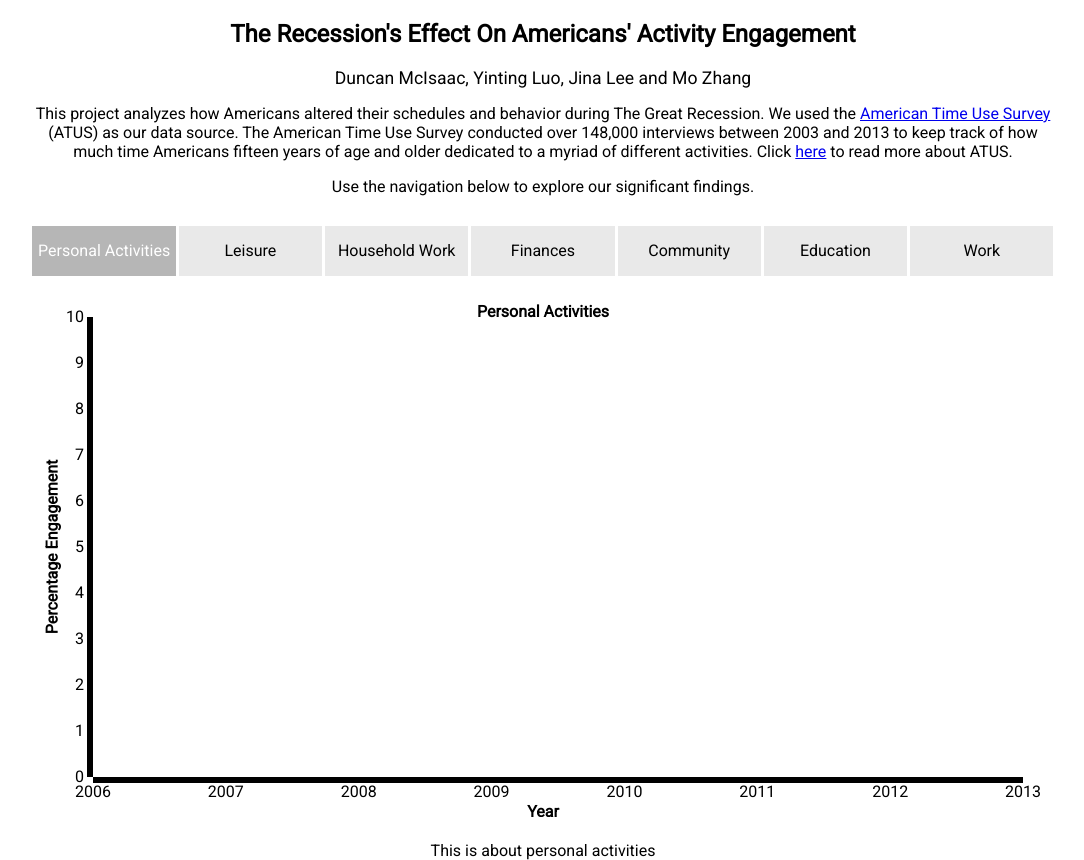
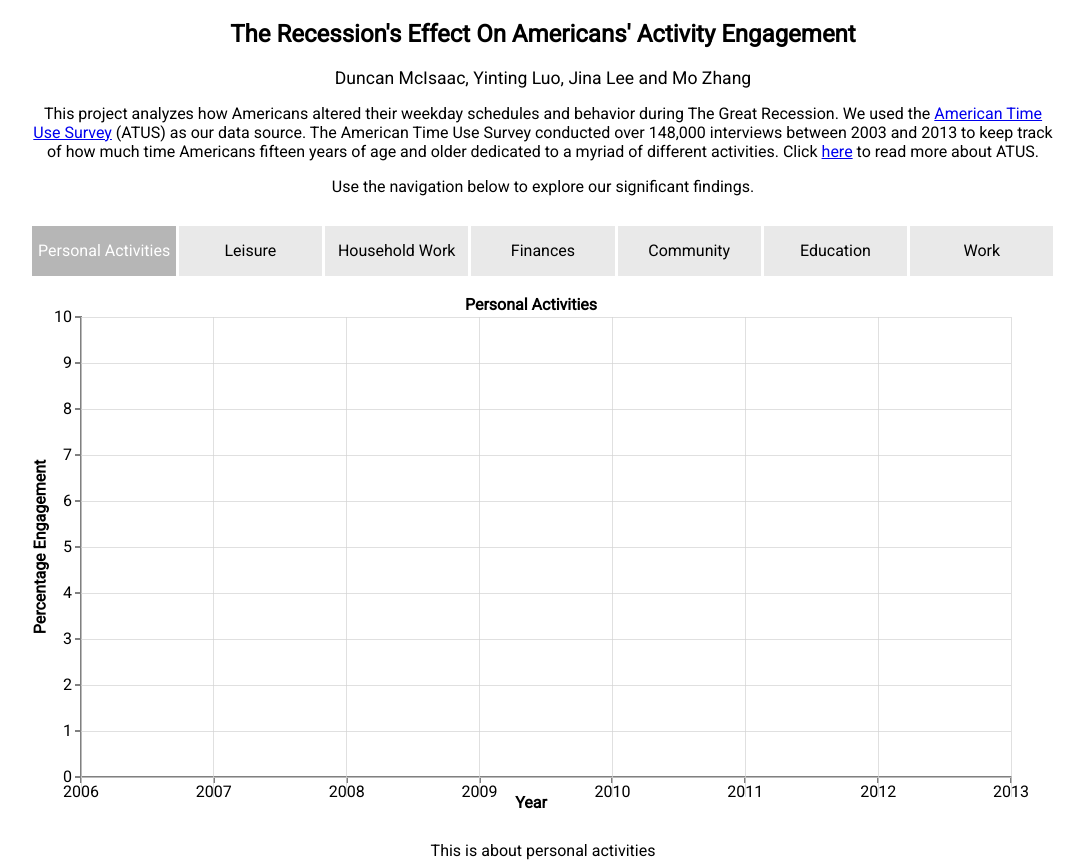
Before and after one commit to 00f2ff/dbm-project1, a Python web app: template templates/index.html in a window 1280 px wide; the page is wider, and only the part inside the window is pictured. Shown: that part, without its empty margins (97-1181 px from the left). Run offline with Jinja, Linux system fonts and the light colour scheme; the template is opened without the code that fills it, so the values that code supplies are empty; some libraries are stand-ins or nearby versions.

Commit message:
Added legend and gridlines. Still no hover/tooltips/narrative

```diff
--- a/stylesheets/time.css
+++ b/stylesheets/time.css
@@ -66,6 +66,23 @@ body {
 	background-color: rgba(182,182,182,1);
 }
 
+.axis path,
+.axis line {
+	fill: none;
+	stroke: grey;
+	stroke-width: 2;
+	shape-rendering: crispEdges;
+}
+
+.grid .tick {
+    stroke: lightgrey;
+    stroke-opacity: 0.7;
+    shape-rendering: crispEdges;
+}
+.grid path {
+    stroke-width: 0;
+}
+
 #analysis-box {
 	margin-top: 20px;
 }
--- a/templates/index.html
+++ b/templates/index.html
@@ -9,14 +9,14 @@
 <div id="container">
   <h2>The Recession's Effect On Americans' Activity Engagement</h2>
   <div id="members">Duncan McIsaac, Yinting Luo, Jina Lee and Mo Zhang</div> <!-- Are these the names people want on the project? -->
-  <p>This project analyzes how Americans altered their schedules and behavior during The Great Recession. We used the <a target="_blank" href="https://catalog.data.gov/dataset/american-time-use-survey-54e68">American Time Use Survey</a> (ATUS) as our data source. The American Time Use Survey conducted over 148,000 interviews between 2003 and 2013 to keep track of how much time Americans fifteen years of age and older dedicated to a myriad of different activities. Click <a target="_blank" href="http://www.bls.gov/tus/atussummary.pdf">here</a> to read more about ATUS. </p>
+  <p>This project analyzes how Americans altered their weekday schedules and behavior during The Great Recession. We used the <a target="_blank" href="https://catalog.data.gov/dataset/american-time-use-survey-54e68">American Time Use Survey</a> (ATUS) as our data source. The American Time Use Survey conducted over 148,000 interviews between 2003 and 2013 to keep track of how much time Americans fifteen years of age and older dedicated to a myriad of different activities. Click <a target="_blank" href="http://www.bls.gov/tus/atussummary.pdf">here</a> to read more about ATUS. </p>
   <span>Use the navigation below to explore our significant findings.</span>
   <div id="graph-container">
     <div id="graph-nav">
       <!-- JS: .click will analyze the data-index of $(this), split it on , and turn it into numbers, and call graphing function accordingly. It could also take $(this).html() for the chart title -->
       <div class="graph-input selected" data-index="0,1">Personal Activities</div>
       <div class="graph-input" data-index="2">Leisure</div>
-      <div class="graph-input" data-index="3,4,5,6">Household Work</div>
+      <div class="graph-input" data-index="3,4,5,6">Household Work</div> <!-- blue red yellow green -->
       <div class="graph-input" data-index="7">Finances</div>
       <div class="graph-input" data-index="8,9">Community</div>
       <div class="graph-input" data-index="10">Education</div>
@@ -56,6 +56,7 @@ analyses = {
 // Add default analysis text
 $('#analysis-box').html(analyses["Personal Activities"]);
 
+// Graph navigation
 $('.graph-input').click(function() {
   // reset all elements and set this one to selected
   $('.graph-input').removeClass('selected');
@@ -71,6 +72,12 @@ $('.graph-input').click(function() {
   drawActivities(category, indexes);
 
 });
+
+// line hover handler (for now, just dots)
+// $('.dot').on('hover',function() {
+//   $(this).attr('fill',$(this).attr('stroke')); // doesn't work, probably because there are no dots yet
+// });
+
 // drawActivities("Household Work",["3","4","5","6"]);
 drawActivities("Personal Activities",["0","1"]);
 function drawActivities(category, indexes) {
@@ -101,7 +108,8 @@ function drawActivities(category, indexes) {
     yRange = [0,60];
   }
 
-  width = 1000;
+  width = 1320;
+  // width = 1000;
   height = 500;
   margins = {
     top: 20,
@@ -111,13 +119,17 @@ function drawActivities(category, indexes) {
   };
 
   graph = d3.select('#graph').append('svg')
+    // .style('margin-left',-margins.left*1.9) // prevents activity name cutoff
+    // ^ use if on a 1366x screen
     .attr('height', height + margins.bottom)
     .attr('width', width);
+
+  width -= 320; // save room for labels
 
   // chart title
   graph.append("text")
     .attr("x", (width / 2))
-    .attr("y", margins.top)
+    .attr("y", margins.top/1.5)
     .attr("text-anchor", "middle")
     .style("font-size", "16px")
     .style("font-weight", "bold")
@@ -136,9 +148,23 @@ function drawActivities(category, indexes) {
   // define axes
   xAxis = d3.svg.axis()
     .scale(xScale);
+    // .tickSize(2);
+    // .ticks(8);
   yAxis = d3.svg.axis()
     .scale(yScale)
+    // .tickSize(2)
+    // .ticks(2)
     .orient("left");
+
+  function make_xaxis() {
+    return d3.svg.axis()
+            .scale(xScale);
+  }
+  function make_yaxis() {
+    return d3.svg.axis()
+            .scale(yScale)
+            .orient("left");
+  }
 
   // add x-axis to graph
   graph.append('g')
@@ -171,9 +197,27 @@ function drawActivities(category, indexes) {
     .style("font-size", "16px")
     .style("font-weight", "bold")
     .attr("x", width / 2)
-    .attr("y", height + margins.bottom)
+    .attr("y", height + margins.bottom/1.9) // prevents cutoff
     // .attr("dy", "-1em")
     .text("Year");
+
+  // Draw the x Grid lines
+  graph.append("g")
+    .attr("class", "grid")
+    .attr("transform", "translate(0," + height + ")")
+    .call(make_xaxis()
+      .tickSize(-(height-margins.top), 0, 0)
+      .tickFormat("")
+    );
+
+  // Draw the y Grid lines
+  graph.append("g")
+    .attr("class", "grid")
+    .attr("transform", "translate("+margins.left+",0)")
+    .call(make_yaxis()
+      .tickSize(-(width-margins.left-margins.right), 0, 0)
+      .tickFormat("")
+    );
 
   // line function
   createLine = d3.svg.line()
@@ -185,7 +229,7 @@ function drawActivities(category, indexes) {
     })
     .interpolate('linear');
 
-  colors = ['#448AFF','#F44336','#FFC107','#4CAF50'];
+  colors = ['#448AFF','#F44336','#FFC107','#4CAF50']; // blue, red, yellow, green
   // draw lines and dots
   // for (var i; i < indexes.length; i++) {
   indexes.forEach(function(value, i) {
@@ -206,15 +250,6 @@ function drawActivities(category, indexes) {
       .attr('stroke-width', 2)
       .attr('fill', 'none');
 
-    // group.selectAll(".line")
-    //     .data(activityData)
-    //   .enter().append("path")
-    //     .attr("class", "line")
-    //     .attr('stroke', colors[i])
-    //     .attr('stroke-width', 2)
-    //     .attr('fill', 'none')
-    //     .attr("d", createLine);
-
     graph.selectAll(".dot") // dots for data
       .data(activityData)
       .enter().append("circle")
@@ -225,6 +260,15 @@ function drawActivities(category, indexes) {
       .attr('fill', 'white')
       .attr('stroke', colors[i])
       .attr('stroke-width', '2');
+
+    // label
+    graph.append("text")
+      .attr("transform", "translate(" + (width+3) + "," + yScale(activityData[activityData.length-1].percent) + ")")
+      // .attr("dy", ".35em")
+      .attr("dx", "-.4em")
+      .attr("text-anchor", "start")
+      .style("fill", colors[i])
+      .text(data.Weekday[value][0]);
 
   });
 
```
